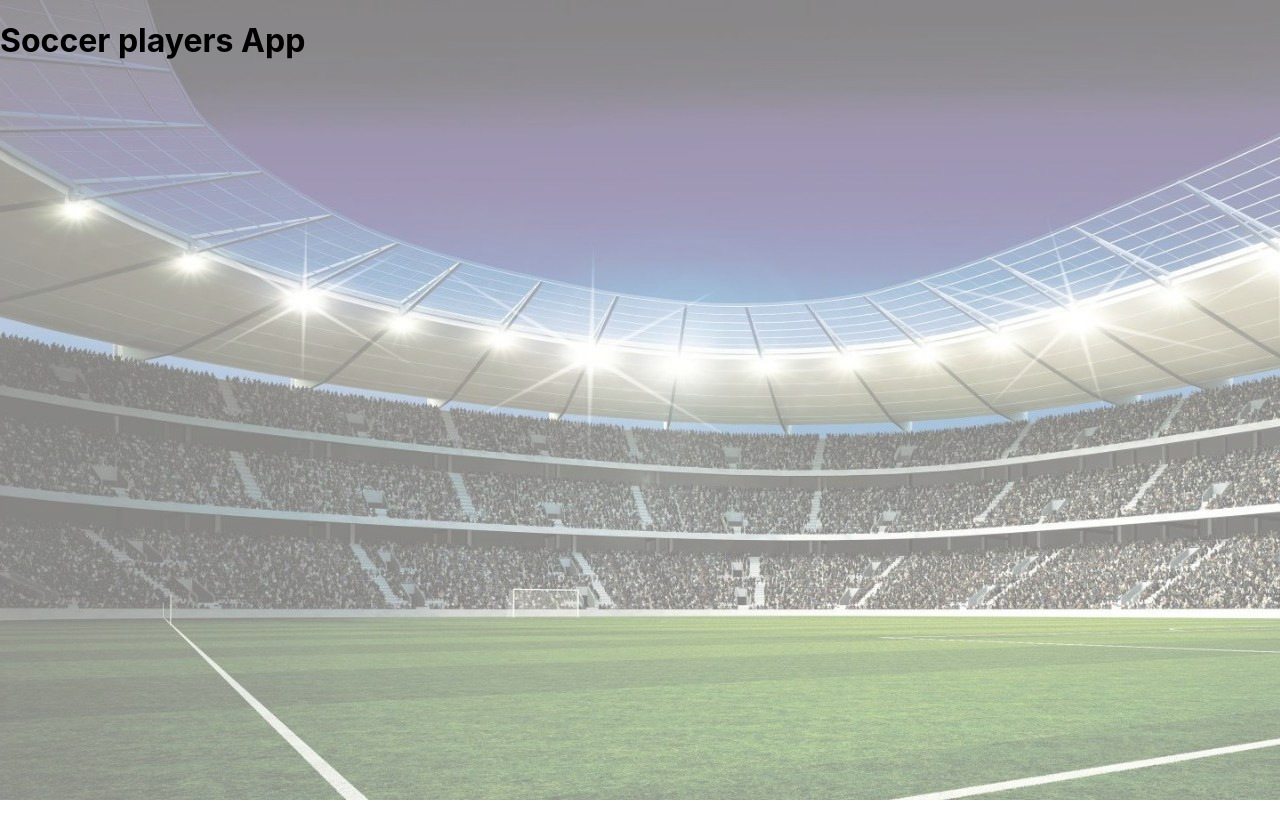
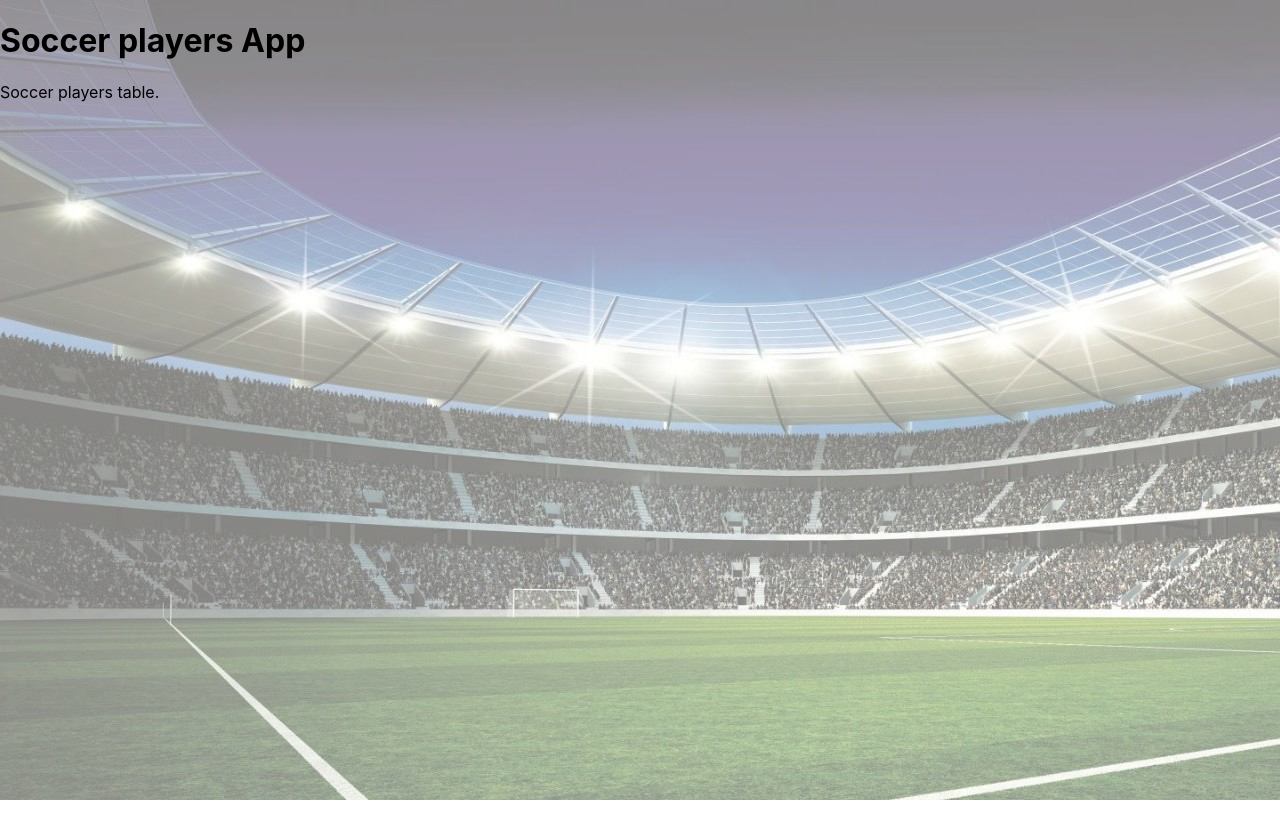
Before and after one commit to saadtom/soccer-players, a React (Create React App) app in the folder soccer-players/: page / in a window 1280 px wide. Shown: the top 838 px of the page. Built offline with nearby package versions, Linux system fonts and the light colour scheme.

Commit message:
SoccerPlayersTable component added

```diff
--- a/soccer-players/src/App.js
+++ b/soccer-players/src/App.js
@@ -1,9 +1,11 @@
 import './App.css';
+import SoccerPlayersTable from './soccer-players-table';
 
 function App() {
   return (
     <div className="App">
       <h1>Soccer players App</h1>
+      <SoccerPlayersTable />
     </div>
   );
 }
--- /dev/null
+++ b/soccer-players/src/soccer-players-table.js
@@ -0,0 +1,9 @@
+import React, { Component } from 'react';
+
+export default class SoccerPlayersTable extends Component {
+    render() {
+        return(
+          <p>Soccer players table.</p>
+        )
+      }
+}
```
